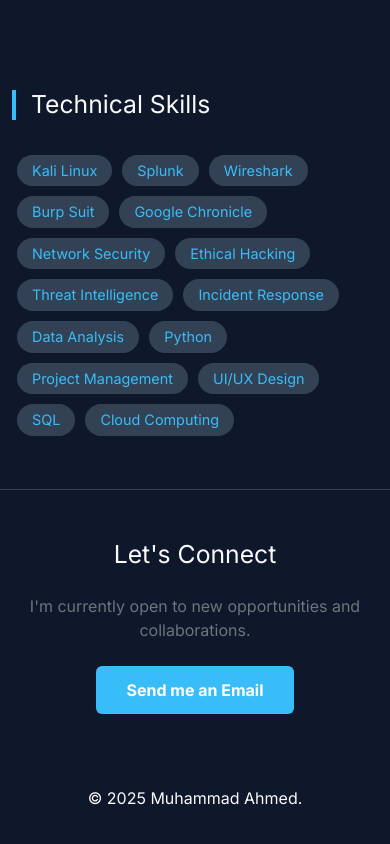
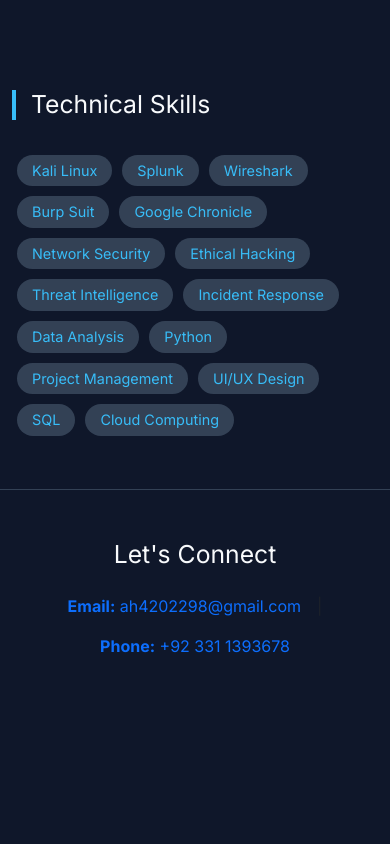
Before and after one commit to ah4202298-ai/My-portfolio, a plain HTML site: page index.html in a window 390 px wide. Shown: the part 4186-5030 px from the top of the page. After the commit the page ends 4894 px from the top, so only its background shows below. Drawn offline with nearby package versions, Linux system fonts and the light colour scheme.

Commit message:
Update contact section with email and phone details

```diff
--- a/index.html
+++ b/index.html
@@ -289,10 +289,14 @@
     <footer id="contact" class="text-center">
         <div class="container">
             <h2 class="mb-4">Let's Connect</h2>
-            <p class="text-secondary mb-4">I'm currently open to new opportunities and collaborations.</p>
-            <a href="mailto:ah4202298@gmail.com" target="_blank" class="btn btn-primary mb-5">Send me an Email</a>
-            <div class="mt-4">
-                <p>&copy; 2025 Muhammad Ahmed.</p>
+           <div class="d-flex justify-content-center flex-wrap gap-3">
+                <a href="mailto:ah4202298@gmail.com" class="text-decoration-none">
+                    <strong>Email:</strong> ah4202298@gmail.com
+                </a>
+                <span class="text-muted">|</span>
+                <a href="tel:+923311393678" class="text-decoration-none">
+                    <strong>Phone:</strong> +92 331 1393678
+                </a>
             </div>
         </div>
     </footer>
```
